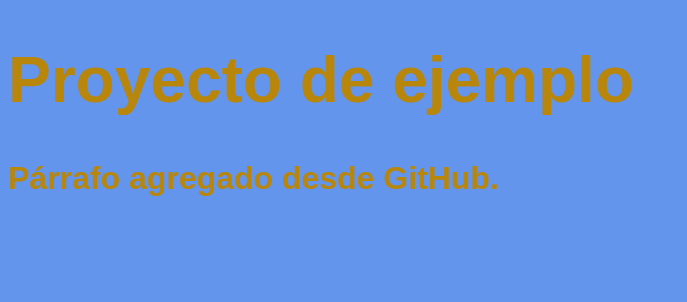
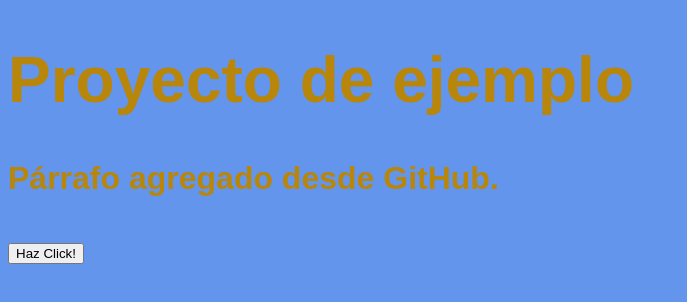
Before and after one commit to abel-beltrand/CursoGit, a plain HTML site: page index.html in a window 1280 px wide. Shown: the whole page, without its empty margins (0-687 px from the left). Drawn offline with Linux system fonts and the light colour scheme.

Commit message:
Se agregó función saludo en JS y se creó un Botón para llamar la función.

```diff
--- a/index.html
+++ b/index.html
@@ -6,9 +6,11 @@
         <meta name="viewport" content="width=device-width, initial-scale=1.0">
         <title>Document</title>
         <link rel="stylesheet" href="css/styles.css">
+        <script src="js/scriptr.js"></script>
     </head>
     <body>
         <h1>Proyecto de ejemplo</h1>
         <p>Párrafo agregado desde GitHub.</p>
+        <input type="button" onclick="saludo()" value="Haz Click!">
     </body>
 </html>
--- a/js/scriptr.js
+++ b/js/scriptr.js
@@ -0,0 +1,3 @@
+function saludo(){
+    alert("Hola desde el curso de Git.")
+}
```
